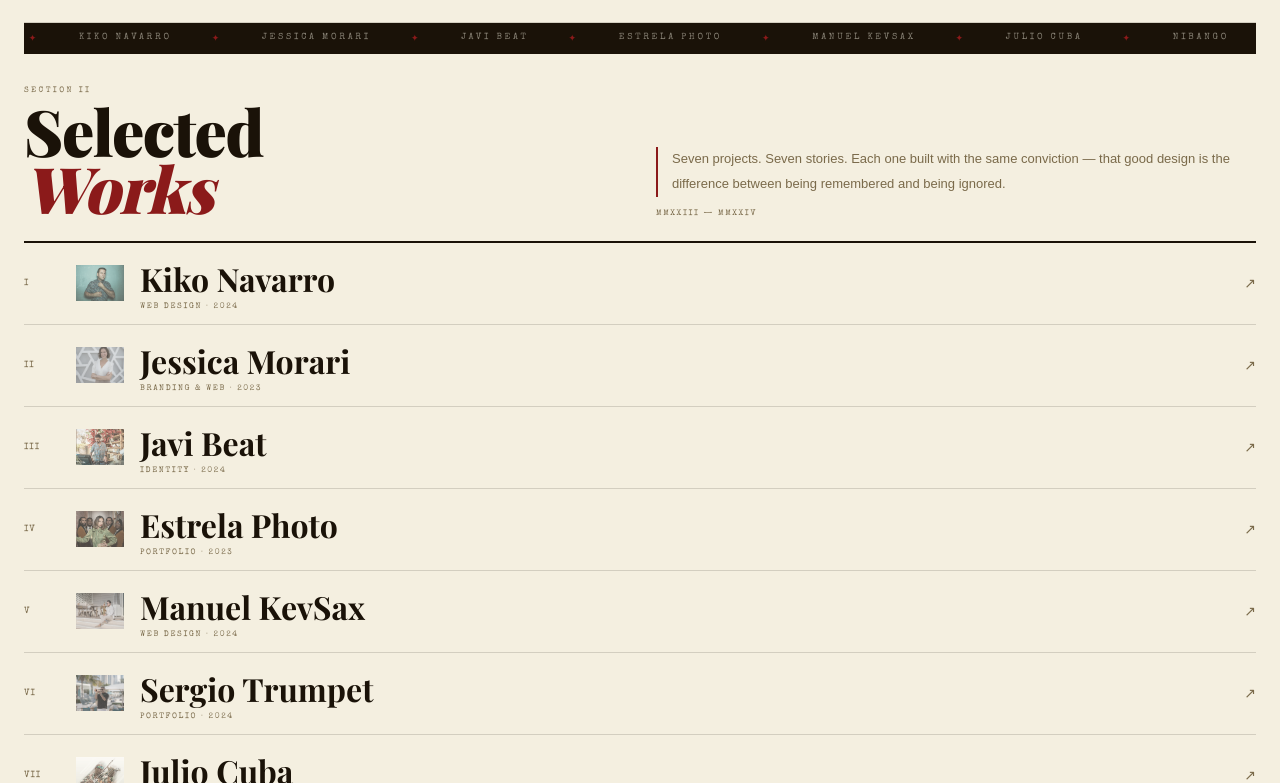
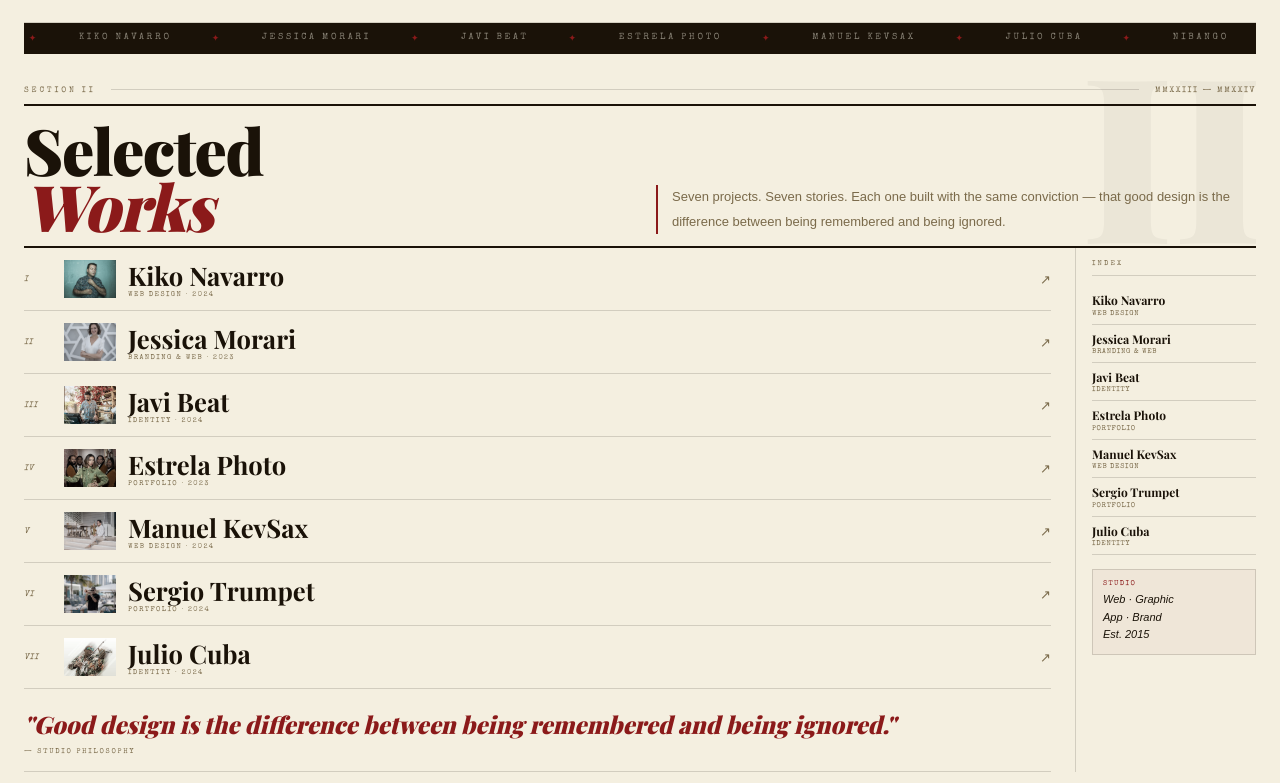
Before and after one commit to webvanguardai/truelove-web, a Next.js app: page / in a window 1280 px wide. Shown: the part 1117-1900 px from the top of the page. Built offline with nearby package versions, Linux system fonts and the light colour scheme; a web font is replaced by a local one.

Commit message:
feat: selected works full gazette treatment - watermark, index col, pull quote, rules

```diff
--- a/app/page.tsx
+++ b/app/page.tsx
@@ -264,54 +264,88 @@ export default function Home() {
         </div>
 
         {/* ══ SELECTED WORKS ════════════════════════════════════ */}
-        <section id="selected" style={{ padding:'32px 0' }}>
-          {/* Header + intro — 2 col magazine layout */}
-          <div style={{ display:'grid', gridTemplateColumns:'1fr 1fr', gap:'32px', marginBottom:'24px', alignItems:'end' }} className="grid-2">
-            <div>
-              <div style={{ fontFamily:E, fontSize:'8px', letterSpacing:'.3em', textTransform:'uppercase', color:FADE, marginBottom:'8px' }}>Section II</div>
-              <h2 className="playfair" style={{ fontFamily:P, fontSize:'clamp(2rem,5vw,4.5rem)', fontWeight:900, letterSpacing:'-.02em', lineHeight:.9 }}>
+        <section id="selected" style={{ padding:'32px 0', position:'relative', overflow:'hidden' }}>
+
+          {/* Watermark number */}
+          <div style={{ position:'absolute', top:'-20px', right:'-10px', fontFamily:P, fontSize:'clamp(120px,18vw,240px)', fontWeight:900, color:'rgba(26,18,8,0.04)', lineHeight:1, pointerEvents:'none', userSelect:'none', zIndex:0 }}>II</div>
+
+          {/* Header — full width with thick rule top + bottom */}
+          <div style={{ position:'relative', zIndex:1 }}>
+            <div style={{ display:'grid', gridTemplateColumns:'auto 1fr auto', gap:'16px', alignItems:'center', marginBottom:'10px' }}>
+              <div style={{ fontFamily:E, fontSize:'8px', letterSpacing:'.35em', textTransform:'uppercase', color:FADE, whiteSpace:'nowrap' }}>Section II</div>
+              <div style={{ height:'1px', background:RULE }} />
+              <div style={{ fontFamily:E, fontSize:'8px', letterSpacing:'.2em', color:FADE, whiteSpace:'nowrap' }}>MMXXIII — MMXXIV</div>
+            </div>
+            <div className="rule-h" />
+            <div style={{ display:'grid', gridTemplateColumns:'1fr 1fr', gap:'32px', padding:'16px 0 12px', alignItems:'end' }} className="grid-2">
+              <h2 className="playfair" style={{ fontFamily:P, fontSize:'clamp(2rem,5vw,4.5rem)', fontWeight:900, letterSpacing:'-.02em', lineHeight:.88 }}>
                 Selected<br /><em style={{ color:RED }}>Works</em>
               </h2>
-            </div>
-            <div>
               <p className="fell" style={{ fontFamily:F, fontSize:'13px', lineHeight:1.9, color:FADE, borderLeft:`2px solid ${RED}`, paddingLeft:'14px' }}>
                 Seven projects. Seven stories. Each one built with the same conviction — that good design is the difference between being remembered and being ignored.
               </p>
-              <div style={{ marginTop:'12px', fontFamily:E, fontSize:'8px', letterSpacing:'.2em', color:FADE, textTransform:'uppercase' }}>MMXXIII — MMXXIV</div>
             </div>
+            <div className="rule-h" />
           </div>
-          <div className="rule-h" style={{ marginBottom:'0' }} />
 
-          {/* Works list with image peek on left */}
+          {/* Main body — 2 cols: list left, classifieds right */}
+          <div style={{ display:'grid', gridTemplateColumns:'1fr 180px', gap:'0', position:'relative', zIndex:1 }} className="grid-2">
+
+            {/* Left — work list */}
+            <div style={{ borderRight:`1px solid ${RULE}`, paddingRight:'24px' }}>
               {projects.map((p, i) => (
-            <a key={p.id} href={p.url} target="_blank" rel="noopener noreferrer" style={{ textDecoration:'none', display:'grid', gridTemplateColumns:'36px auto 1fr auto', gap:'16px', alignItems:'center', padding:'14px 0', borderBottom:`1px solid ${RULE}`, transition:'padding-left .2s', cursor:'crosshair' }}
-              className="work-row"
-              onMouseEnter={e=>(e.currentTarget.style.background='rgba(139,26,26,0.03)')}
+                <a key={p.id} href={p.url} target="_blank" rel="noopener noreferrer"
+                  style={{ textDecoration:'none', display:'grid', gridTemplateColumns:'28px 52px 1fr auto', gap:'12px', alignItems:'center', padding:'12px 0', borderBottom:`1px solid ${RULE}`, cursor:'crosshair', transition:'background .15s' }}
+                  onMouseEnter={e=>(e.currentTarget.style.background='rgba(139,26,26,0.04)')}
                   onMouseLeave={e=>(e.currentTarget.style.background='transparent')}
                 >
-              <span style={{ fontFamily:E, fontSize:'9px', color:FADE, letterSpacing:'.1em' }}>{p.id}</span>
-              {/* small thumb */}
-              <div style={{ width:'48px', height:'36px', position:'relative', overflow:'hidden', flexShrink:0, opacity:.7 }}>
-                <Image src={p.img} alt={p.name} fill style={{ objectFit:'cover', filter:'grayscale(40%)' }} />
+                  <span style={{ fontFamily:E, fontSize:'8px', color:FADE, letterSpacing:'.08em', fontStyle:'italic' }}>{p.id}</span>
+                  <div style={{ width:'52px', height:'38px', position:'relative', overflow:'hidden', flexShrink:0 }}>
+                    <Image src={p.img} alt={p.name} fill style={{ objectFit:'cover', filter:'grayscale(50%)' }} />
                   </div>
                   <div>
-                <div className="wr-name" style={{ fontFamily:P, fontSize:'clamp(1.1rem,2.5vw,2rem)', fontWeight:700, color:INK }}>{p.name}</div>
-                <div style={{ fontFamily:E, fontSize:'8px', letterSpacing:'.2em', textTransform:'uppercase', color:FADE, marginTop:'2px' }}>{p.type}</div>
+                    <div style={{ fontFamily:P, fontSize:'clamp(1rem,2vw,1.8rem)', fontWeight:700, color:INK, lineHeight:1.1 }}>{p.name}</div>
+                    <div style={{ fontFamily:E, fontSize:'7px', letterSpacing:'.2em', textTransform:'uppercase', color:FADE, marginTop:'2px' }}>{p.type}</div>
                   </div>
-              <span style={{ fontSize:'14px', color:FADE, transition:'all .15s' }} className="wr-arr">↗</span>
+                  <span style={{ fontSize:'13px', color:FADE, transition:'all .15s' }} className="wr-arr">↗</span>
                 </a>
               ))}
 
-          {/* Photo strip — full bleed 4 col */}
-          <div style={{ display:'grid', gridTemplateColumns:'repeat(4,1fr)', gap:'2px', marginTop:'28px' }}>
+              {/* Pull quote between list and photos */}
+              <div style={{ padding:'20px 0 16px', borderBottom:`1px solid ${RULE}` }}>
+                <div style={{ fontFamily:P, fontSize:'clamp(1rem,2.2vw,1.5rem)', fontWeight:900, fontStyle:'italic', color:RED, lineHeight:1.3 }}>
+                  "Good design is the difference between being remembered and being ignored."
+                </div>
+                <div style={{ fontFamily:E, fontSize:'7px', letterSpacing:'.25em', textTransform:'uppercase', color:FADE, marginTop:'8px' }}>— Studio Philosophy</div>
+              </div>
+            </div>
+
+            {/* Right — classifieds column */}
+            <div style={{ paddingLeft:'16px' }}>
+              <div style={{ fontFamily:E, fontSize:'7px', letterSpacing:'.3em', textTransform:'uppercase', color:FADE, marginBottom:'8px', paddingTop:'12px' }}>Index</div>
+              <div style={{ height:'1px', background:RULE, marginBottom:'10px' }} />
+              {projects.map(p=>(
+                <div key={p.id} style={{ padding:'7px 0', borderBottom:`1px solid ${RULE}` }}>
+                  <div style={{ fontFamily:P, fontSize:'12px', fontWeight:700, color:INK, lineHeight:1.2 }}>{p.name}</div>
+                  <div style={{ fontFamily:E, fontSize:'7px', letterSpacing:'.1em', textTransform:'uppercase', color:FADE, marginTop:'2px' }}>{p.type.split('·')[0].trim()}</div>
+                </div>
+              ))}
+              <div style={{ marginTop:'14px', padding:'10px', border:`1px solid ${RULE}`, background:'rgba(139,26,26,0.04)' }}>
+                <div style={{ fontFamily:E, fontSize:'7px', letterSpacing:'.2em', textTransform:'uppercase', color:RED, marginBottom:'4px' }}>Studio</div>
+                <div style={{ fontFamily:F, fontSize:'11px', fontStyle:'italic', color:INK, lineHeight:1.6 }}>Web · Graphic<br />App · Brand<br />Est. 2015</div>
+              </div>
+            </div>
+          </div>
+
+          {/* Photo strip — 4 col with HP effect */}
+          <div style={{ display:'grid', gridTemplateColumns:'repeat(4,1fr)', gap:'2px', marginTop:'24px', position:'relative', zIndex:1 }}>
             {projects.slice(0,4).map(p=>(
               <a key={p.id} href={p.url} target="_blank" rel="noopener noreferrer" style={{ textDecoration:'none', color:'inherit', display:'block' }}>
                 <div className="hp-photo" style={{ position:'relative', aspectRatio:'3/4' }}>
                   <Image src={p.img} alt={p.name} fill style={{ objectFit:'cover' }} />
-                  {/* name overlay */}
-                  <div style={{ position:'absolute', bottom:0, left:0, right:0, padding:'10px 8px', background:'linear-gradient(transparent,rgba(26,18,8,0.75))', zIndex:4 }}>
+                  <div style={{ position:'absolute', bottom:0, left:0, right:0, padding:'10px 8px', background:'linear-gradient(transparent,rgba(26,18,8,0.8))', zIndex:4 }}>
                     <div style={{ fontFamily:P, fontSize:'13px', fontWeight:700, color:PAPER, lineHeight:1.2 }}>{p.name}</div>
-                    <div style={{ fontFamily:E, fontSize:'7px', letterSpacing:'.15em', textTransform:'uppercase', color:'rgba(244,239,224,0.55)', marginTop:'2px' }}>{p.type}</div>
+                    <div style={{ fontFamily:E, fontSize:'7px', letterSpacing:'.15em', textTransform:'uppercase', color:'rgba(244,239,224,0.5)', marginTop:'2px' }}>{p.type}</div>
                   </div>
                 </div>
               </a>
```
Lines whose indentation alone changed are shown as unchanged.
